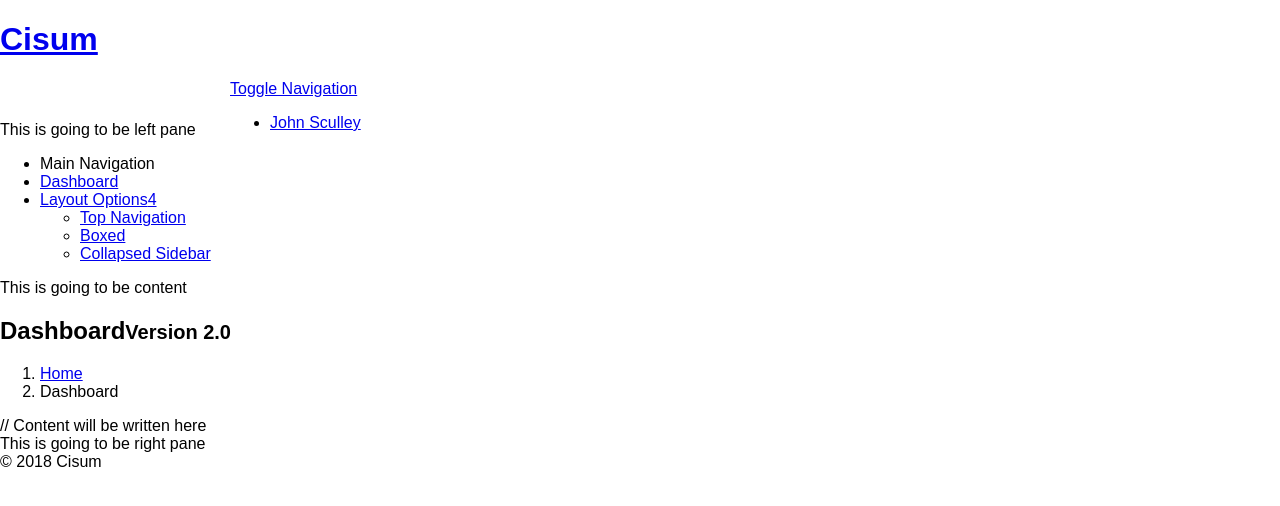
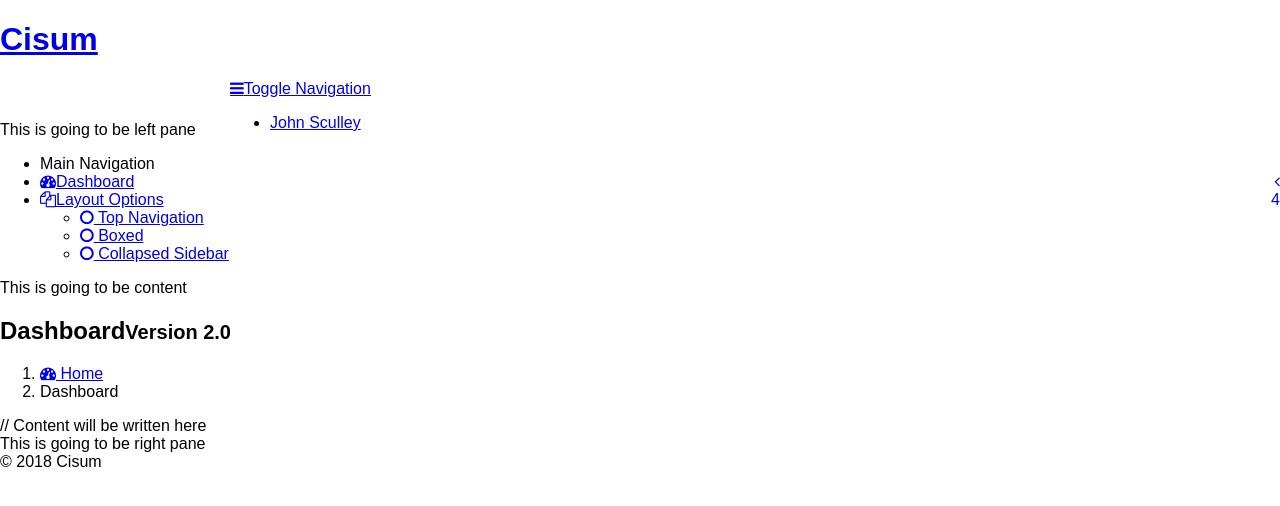
Before and after one commit to naonaonao316/cisum-frontend, a React (Create React App) app: page / in a window 1280 px wide. Shown: the top 506 px of the page. Built offline with nearby package versions, Linux system fonts and the light colour scheme.

Commit message:
use font awesome icon

```diff
--- a/public/index.html
+++ b/public/index.html
@@ -10,6 +10,7 @@
     -->
     <link rel="manifest" href="%PUBLIC_URL%/manifest.json">
     <link rel="shortcut icon" href="%PUBLIC_URL%/favicon.ico">
+    <link href="http://maxcdn.bootstrapcdn.com/font-awesome/4.2.0/css/font-awesome.min.css" rel="stylesheet">
     <!--
       Notice the use of %PUBLIC_URL% in the tags above.
       It will be replaced with the URL of the `public` folder during the build.
--- a/src/components/layout/Header.js
+++ b/src/components/layout/Header.js
@@ -1,11 +1,22 @@
 import React, { Component } from 'react';
 import '../../css/header.css';
+
+class Header extends React.Component {
+  constructor(props) {
+    super(props);
+    this.state = {
+      toggleclose: false
+    }
+  }
+
+  render() {
+    const { toggleclose } = this.state;
 
     const Header = (props) => (
       <header className="main-header">
         <a href="#" className="logo"><h1>Cisum</h1></a>
         <nav className="navbar navbar-static-top">
-      <a href="#" data-toggle="push-menu">
+          <a href="#" className="sidebar-toggle" data-toggle="push-menu">
             <span>Toggle Navigation</span>
           </a>
           <ul>
@@ -20,4 +31,11 @@
       </header>
     );
 
+    return (
+      <Header />
+    );
+  }
+}
+
+
 export default Header;
--- a/src/css/header.css
+++ b/src/css/header.css
@@ -5,8 +5,19 @@
 }
 
 .main-header .navbar {
-  transition: margin-left 3s;
+  transition: margin-left 1s;
   transition-timing-function: ease-in;
   border: none;
   margin-left: 230px;
 }
+
+/*
+.main-header .navbar:hover {
+  margin-left: 0px;
+}
+*/
+
+.main-header .sidebar-toggle::before {
+  content: "\f0c9";
+  font-family: FontAwesome;
+}
```
Lines whose indentation alone changed are shown as unchanged.
